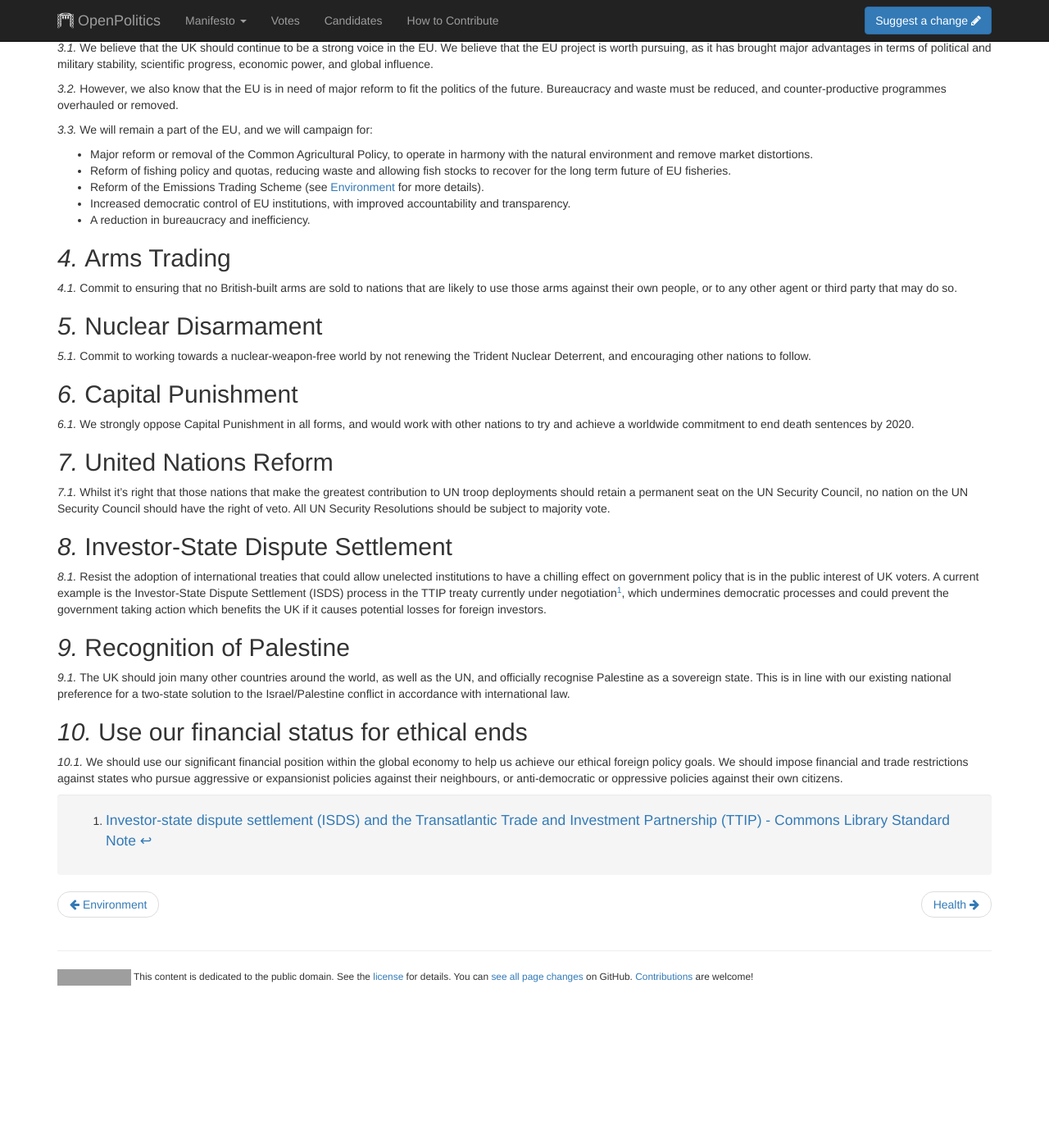
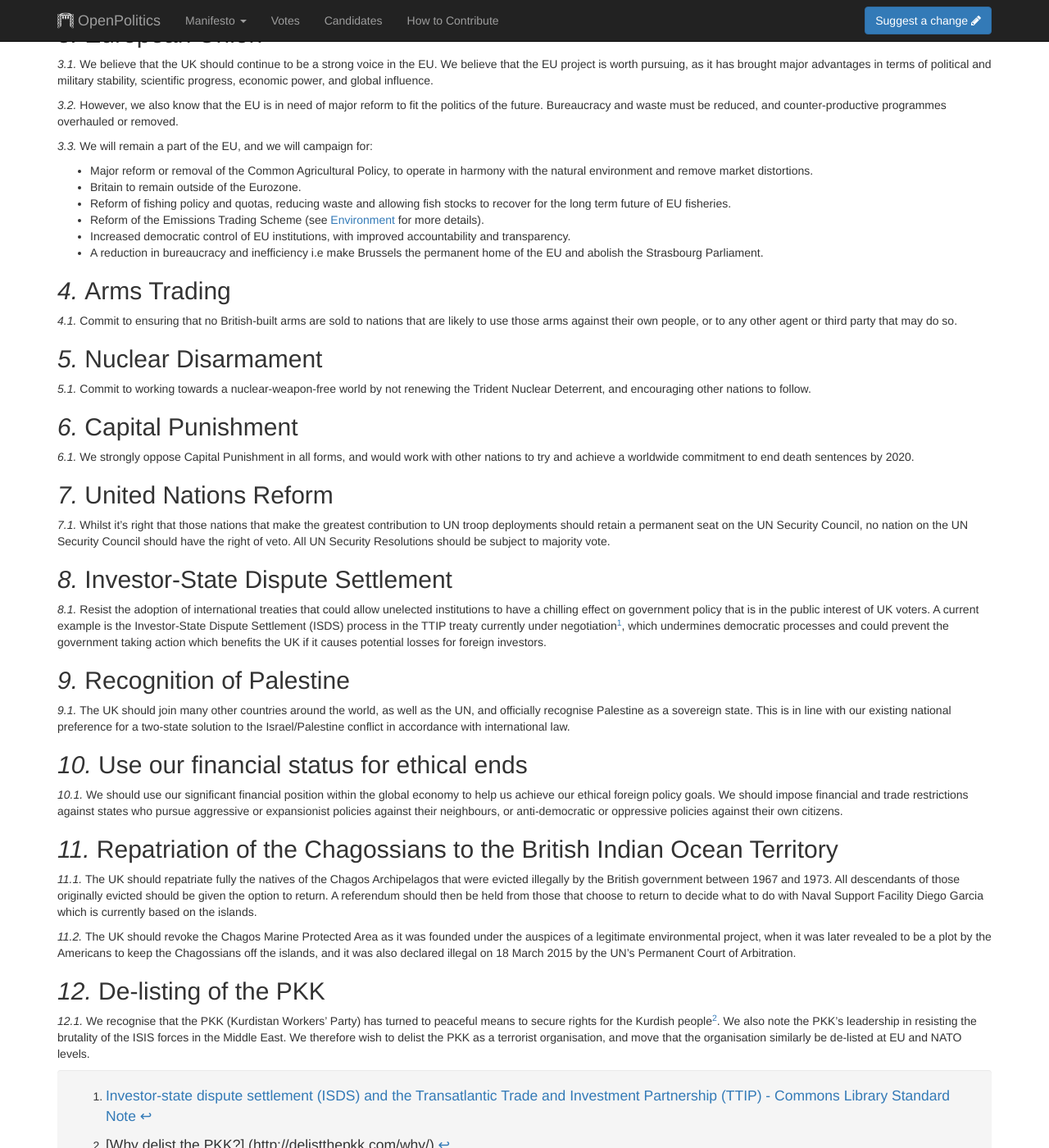
Before and after one commit to openpolitics/manifesto, a Jekyll site: the page built from manifesto/foreign_policy.md, in a window 1280 px wide and 1400 px high, scrolled down 551 px. Shown: the whole window at 82% size. Built offline with Jekyll 4.4.1, drawn with Linux system fonts in a browser that asks for light colours; nearby versions of some CDN libraries; before the commit the page ends 1753 px from its top, so only the background shows below that; some of the changed text lies outside the part shown; grey boxes are pictures that could not be loaded.

Commit message:
European policy - stay out of Eurozone.

```diff
--- a/manifesto/foreign_policy.md
+++ b/manifesto/foreign_policy.md
@@ -23,10 +23,11 @@ However, we also know that the EU is in need of major reform to fit the politics
 We will remain a part of the EU, and we will campaign for:
 
   * Major reform or removal of the Common Agricultural Policy, to operate in harmony with the natural environment and remove market distortions.
+  * Britain to remain outside of the Eurozone.
   * Reform of fishing policy and quotas, reducing waste and allowing fish stocks to recover for the long term future of EU fisheries.
   * Reform of the Emissions Trading Scheme (see [Environment](environment.html) for more details).
   * Increased democratic control of EU institutions, with improved accountability and transparency.
-  * A reduction in bureaucracy and inefficiency.
+  * A reduction in bureaucracy and inefficiency i.e make Brussels the permanent home of the EU and abolish the Strasbourg Parliament.
 
 ## Arms Trading
 
@@ -56,4 +57,15 @@ The UK should join many other countries around the world, as well as the UN, and
 
 We should use our significant financial position within the global economy to help us achieve our ethical foreign policy goals. We should impose financial and trade restrictions against states who pursue aggressive or expansionist policies against their neighbours, or anti-democratic or oppressive policies against their own citizens.
 
+## Repatriation of the Chagossians to the British Indian Ocean Territory
+
+The UK should repatriate fully the natives of the Chagos Archipelagos that were evicted illegally by the British government between 1967 and 1973. All descendants of those originally evicted should be given the option to return. A referendum should then be held from those that choose to return to decide what to do with Naval Support Facility Diego Garcia which is currently based on the islands.
+
+The UK should revoke the Chagos Marine Protected Area as it was founded under the auspices of a legitimate environmental project, when it was later revealed to be a plot by the Americans to keep the Chagossians off the islands, and it was also declared illegal on 18 March 2015 by the UN's Permanent Court of Arbitration.
+
+## De-listing of the PKK
+
+We recognise that the PKK (Kurdistan Workers' Party) has turned to peaceful means to secure rights for the Kurdish people[^2]. We also note the PKK's leadership in resisting the brutality of the ISIS forces in the Middle East. We therefore wish to delist the PKK as a terrorist organisation, and move that the organisation similarly be de-listed at EU and NATO levels.
+
 [^1]: [Investor-state dispute settlement (ISDS) and the Transatlantic Trade and Investment Partnership (TTIP) - Commons Library Standard Note](http://www.parliament.uk/business/publications/research/briefing-papers/SN06777/investorstate-dispute-settlement-isds-and-the-transatlantic-trade-and-investment-partnership-ttip)
+[^2]: [Why delist the PKK?] (http://delistthepkk.com/why/)
```
